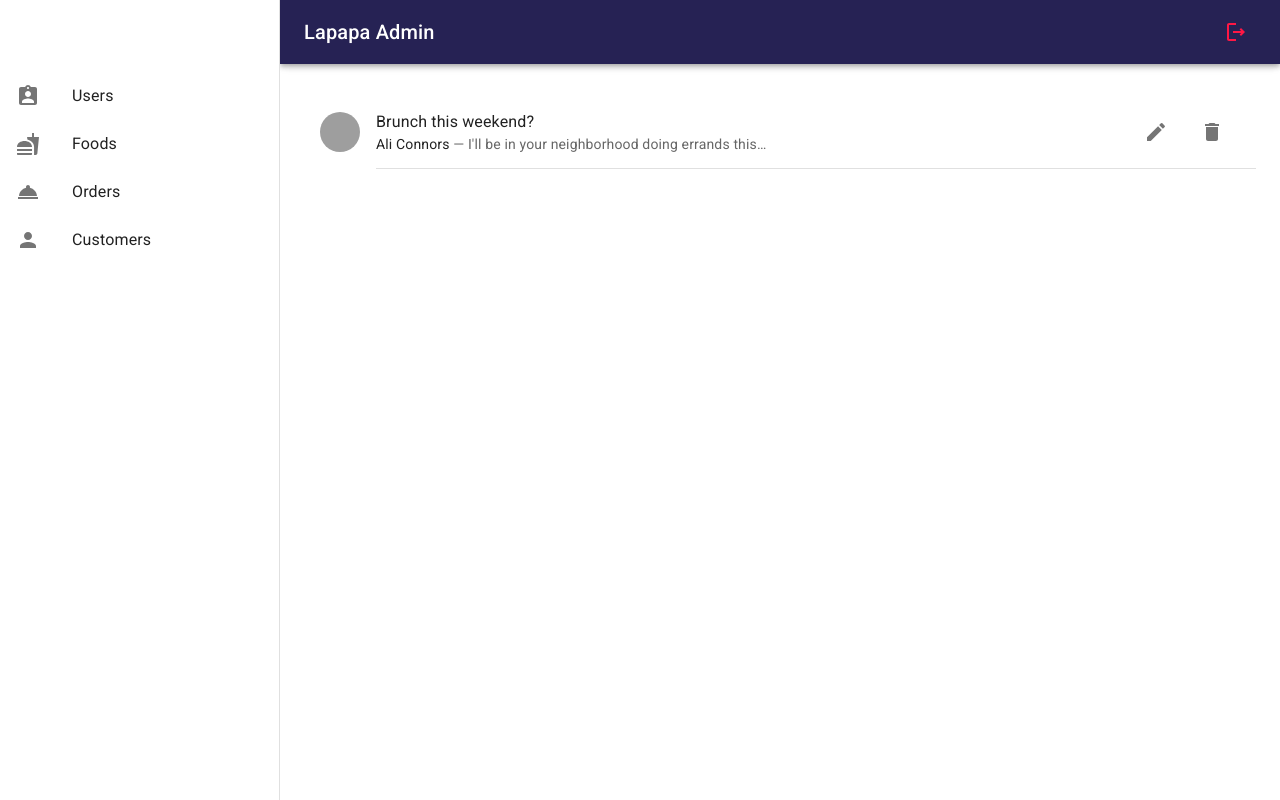
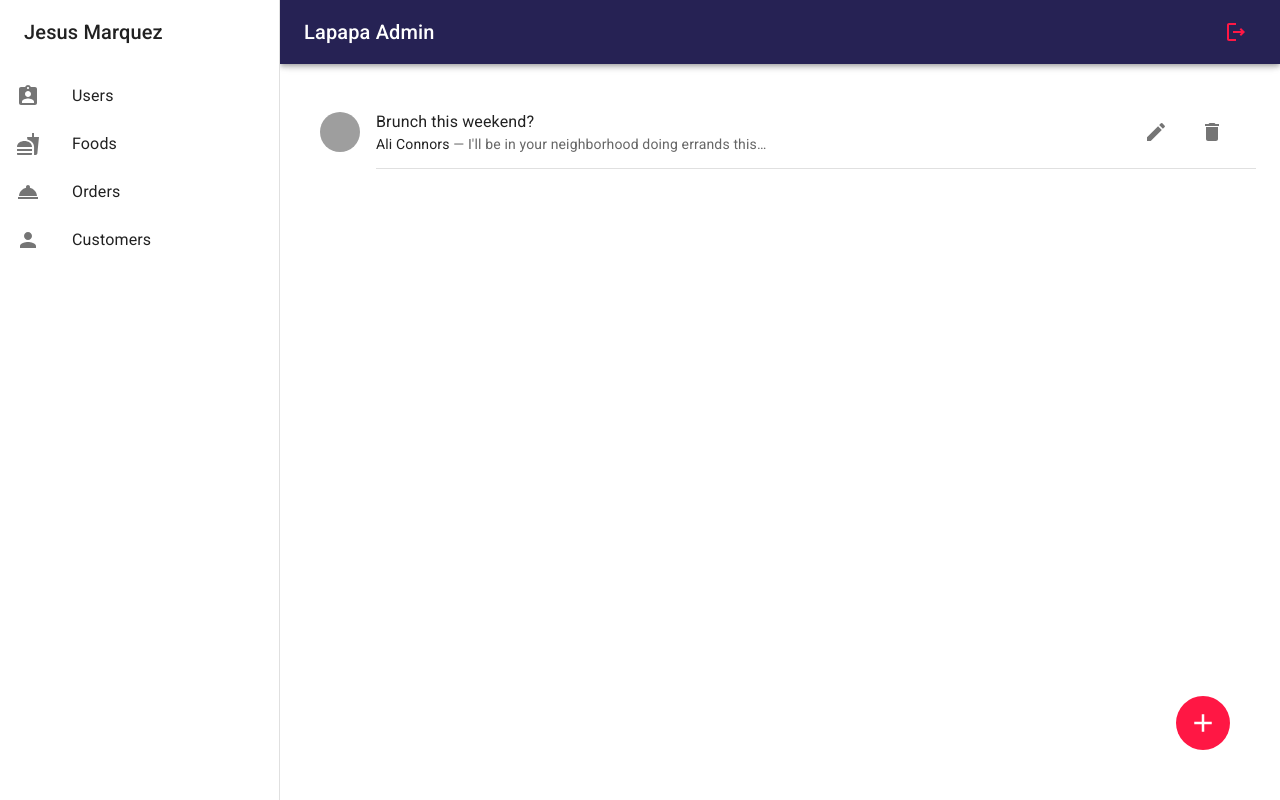
Before and after one commit to jesmarquez/lapapadmin, a React (Vite) app: page /admin in a window 1280 px wide. Built offline with nearby package versions, Linux system fonts and the light colour scheme; grey boxes are pictures that could not be loaded.

Commit message:
Add button plus

```diff
--- a/src/admin/components/SideBar.jsx
+++ b/src/admin/components/SideBar.jsx
@@ -21,7 +21,11 @@ export const SideBar = ({ drawerWidth = 240 }) => {
                 '& .MuiDrawer-paper': { boxSizing: 'border-box', width: drawerWidth }
             }}
       >
-        <Toolbar/>
+        <Toolbar>
+            <Typography variant='h6' noWrap component='div'>
+                Jesus Marquez
+            </Typography>
+        </Toolbar>
         <List>
         {/* {['Inbox', 'Starred', 'Send email', 'Drafts'].map((text, index) => (
           <ListItem key={text} disablePadding>
--- a/src/admin/pages/MainPage.jsx
+++ b/src/admin/pages/MainPage.jsx
@@ -1,3 +1,5 @@
+import { IconButton } from '@mui/material';
+import { AddOutlined } from '@mui/icons-material';
 import { Typography } from "@mui/material";
 import { LayoutAdmin } from "../layout/LayoutAdmin";
 import { ListCustomer } from "../components";
@@ -6,6 +8,19 @@ export const MainPage = () => {
   return (
     <LayoutAdmin>
       <ListCustomer/>
+      <IconButton
+        size='large'
+        sx={{
+          color: 'white',
+          backgroundColor: 'error.main',
+          ':hover': { backgroundColor: 'error.main', opacity: 0.9 },
+          position: 'fixed',
+          right: 50,
+          bottom: 50
+        }}
+      >
+        <AddOutlined sx={{ fontSize: 30 }} />
+      </IconButton>
     </LayoutAdmin>
   )
 }
```
